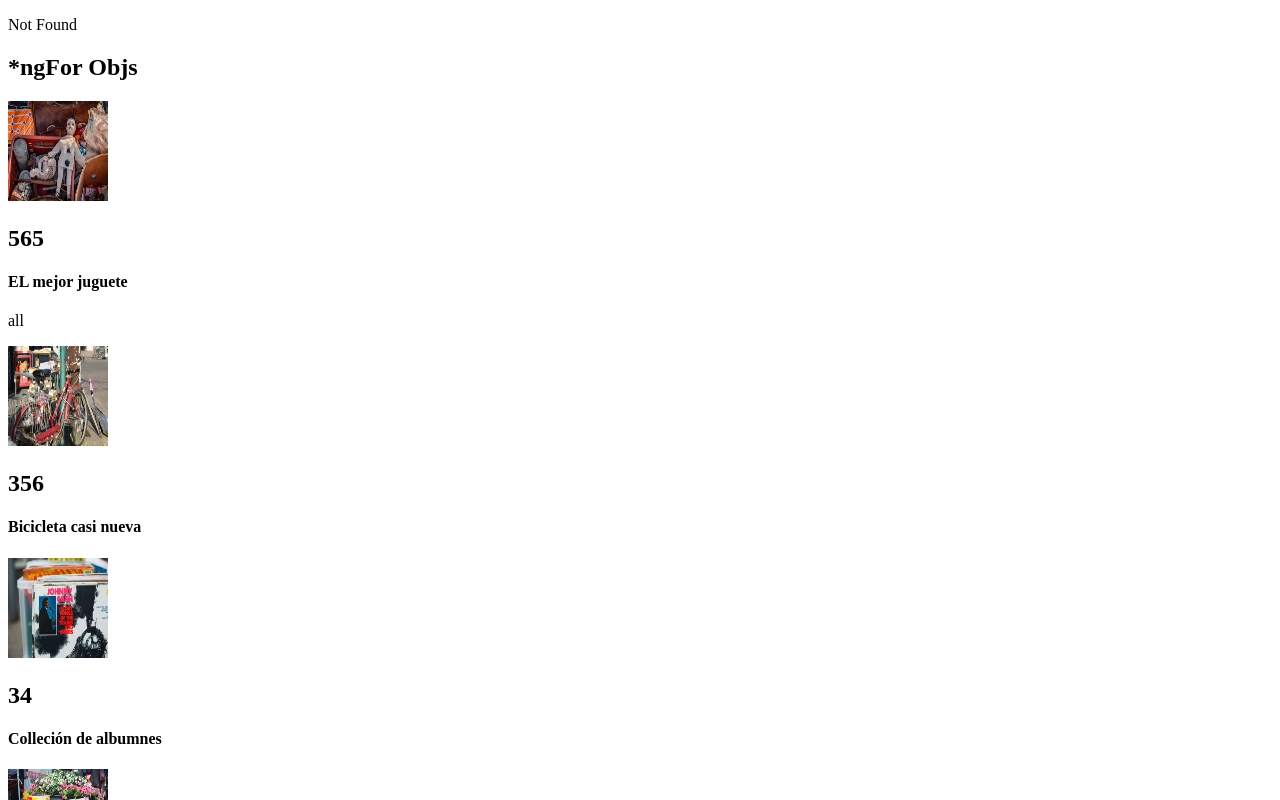
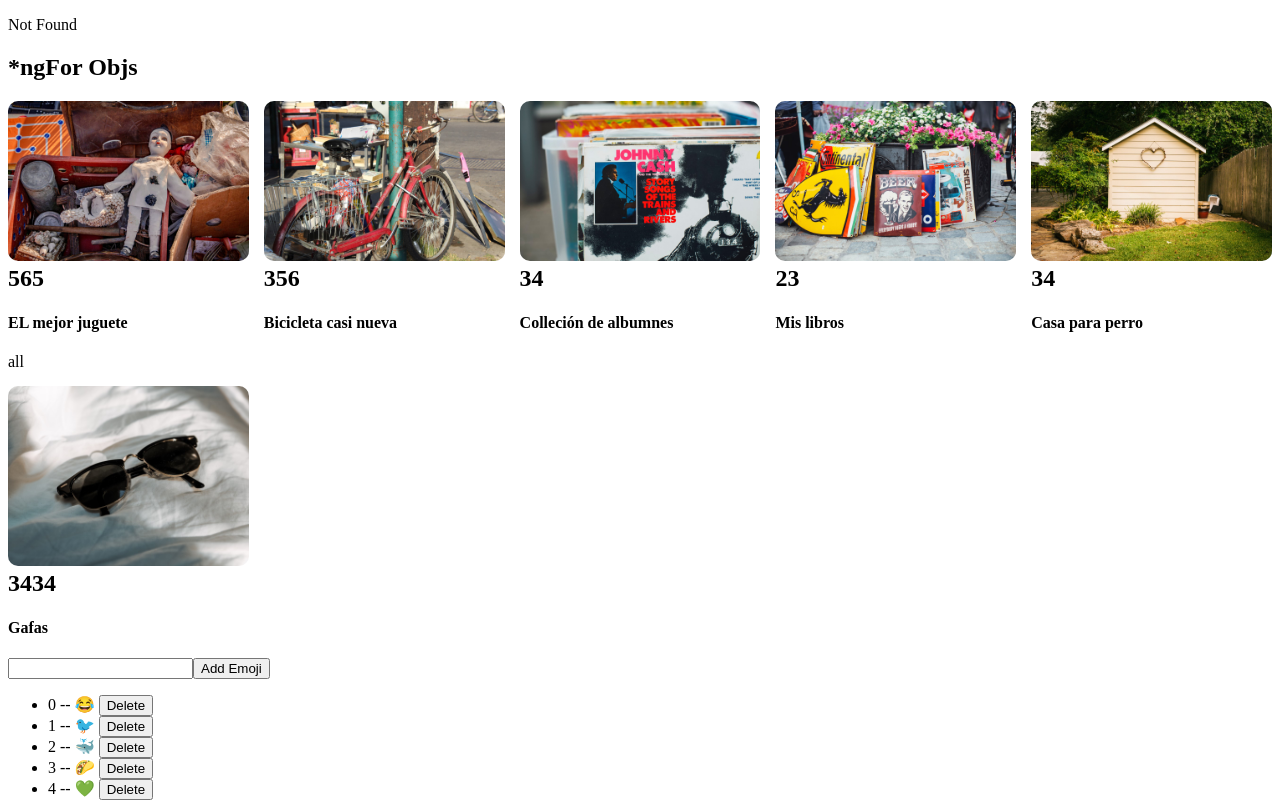
Before and after one commit to jomilto/my-store-angular, an Angular app: page / in a window 1280 px wide. Shown: the top 800 px of the page. Built offline with nearby package versions, Linux system fonts and the light colour scheme.

Commit message:
add first styles

```diff
--- a/src/app/app.component.html
+++ b/src/app/app.component.html
@@ -6,11 +6,13 @@
 
 <div>
     <h2> *ngFor Objs</h2>
-    <div *ngFor="let product of products">
-        <img [src]="product.image" width="100" height="100" alt="image of {{product.name}}">
-        <h2>{{product.price}}</h2>
-        <h4>{{product.name}}</h4>
-        <p>{{product.category}}</p>
+    <div class="products--grid">
+        <div *ngFor="let product of products">
+            <img [src]="product.image" alt="image of {{product.name}}">
+            <h2>{{product.price}}</h2>
+            <h4>{{product.name}}</h4>
+            <p>{{product.category}}</p>
+        </div>
     </div>
 </div>
 
--- a/src/app/app.component.scss
+++ b/src/app/app.component.scss
@@ -0,0 +1,22 @@
+.products--grid {
+    display: flex;
+    flex-direction: column;
+    div {
+        img {
+            width: 100%;
+            border-radius: 10px;
+        }
+        h2,
+        p {
+            margin: 0;
+        }
+    }
+}
+
+@media screen and (min-width: 40em) {
+    .products--grid {
+        display: grid;
+        grid-template-columns: repeat(5, 1fr);
+        grid-gap: 15px;
+    }
+}
```
